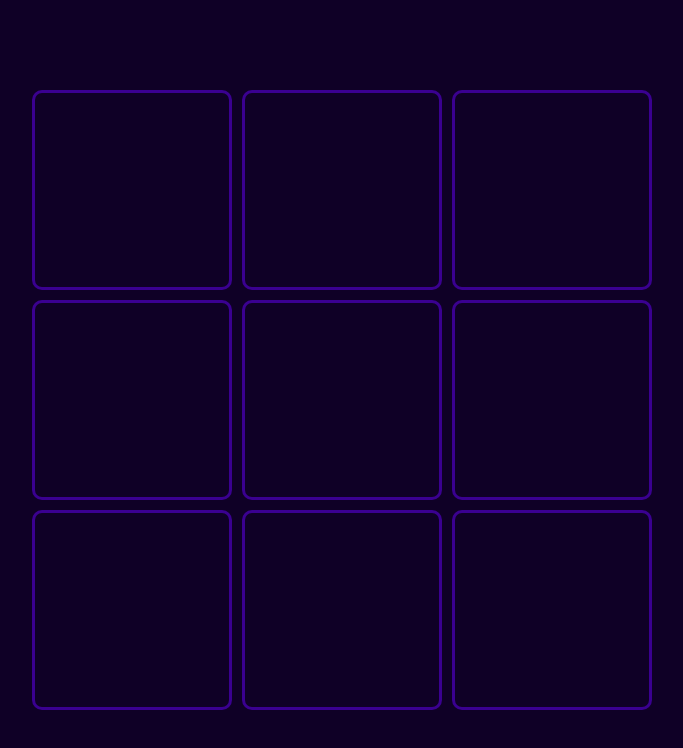
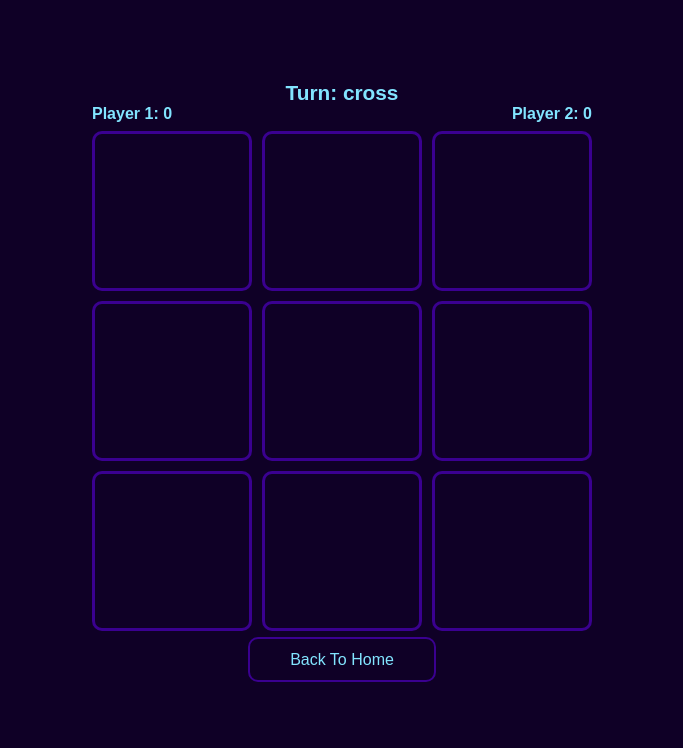
Before and after one commit to rlazar25/tic-tac-toe, a React (Vite) app: page /gamePage in a window 1280 px wide. Shown: the top 748 px of the page, without its empty margins (298-981 px from the left). Built offline with nearby package versions, Linux system fonts and the light colour scheme.

Commit message:
Added who is on the move, players and their score

```diff
--- a/src/index.scss
+++ b/src/index.scss
@@ -5,7 +5,7 @@
   font-family: sans-serif;
 }
 
-:root{
+:root {
   --color-bg: #0f0026;
   --color-text: #82e4ff;
   --color-border: #3a0090;
@@ -14,7 +14,6 @@
   --color-cross: #ff4a3a;
   --color-circle: #3aa6ff;
 }
-
 
 body {
   color: var(--color-text);
@@ -25,7 +24,7 @@ body {
   align-items: center;
 }
 
-.app {
+.gamePage {
   display: flex;
   flex-direction: column;
   justify-content: center;
@@ -33,15 +32,32 @@ body {
   position: relative;
   gap: 20px;
 
+  .gameInfo {
+    text-align: center;
+    font-weight: 600;
+    position: absolute;
+    top: -50px;
+
+    .msg {
+      font-size: 1.3rem;
+    }
+
+    .gameScore {
+      display: flex;
+      justify-content: space-between;
+      width: 500px;
+    }
+  }
   .gameContainer {
-    width: 620px;
+    width: 500px;
     display: flex;
     flex-wrap: wrap;
+    justify-content: center;
     gap: 10px;
 
     .gameCell {
-      width: 200px;
-      height: 200px;
+      width: 160px;
+      height: 160px;
       padding: 20px;
       display: flex;
       justify-content: center;
@@ -56,9 +72,9 @@ body {
       }
 
       .circle {
-        width: 85%;
-        height: 85%;
-        border: 25px solid var(--color-circle);
+        width: 100%;
+        height: 100%;
+        border: 20px solid var(--color-circle);
         border-radius: 100%;
         animation: showIn 0.3s ease-in-out forwards;
       }
@@ -77,8 +93,8 @@ body {
           content: "";
           background: var(--color-cross);
           position: absolute;
-          width: 100%;
-          height: 25px;
+          width: 110%;
+          height: 20px;
           border-radius: 40px;
         }
 
@@ -92,72 +108,63 @@ body {
     }
   }
 
-  .winningMsg {
+  .gameBtns {
     display: flex;
     justify-content: center;
     align-items: center;
     gap: 25px;
     position: absolute;
-    bottom: -75px;
+    bottom: -65px;
     font-size: 1.5rem;
     animation: showIn 0.5s ease-in-out forwards;
-
-    h2 {
-      font-size: 1.5rem;
-      color: var(--color-text);
-    }
   }
 }
 
 // home page
-.homePage{
+.homePage {
   display: flex;
   flex-direction: column;
   align-items: center;
   text-align: center;
   gap: 24px;
 
-  & .btn{
+  & .btn {
     width: 200px;
     font-size: 1.4rem;
-
-    &:hover{
-      box-shadow: 0 0 10px 3px var(--color-shadow);
-    }
   }
 }
 
 // edit page
-.editPage{
+.editPage {
   display: flex;
   flex-direction: column;
   gap: 30px;
   font-size: 1.4rem;
 
-  .editColor{
+  .editColor {
     display: flex;
     justify-content: center;
     align-items: center;
     gap: 20px;
   }
 
-  input[type="color"]{
+  input[type="color"] {
     background: none;
     outline: none;
     width: 50px;
     height: 40px;
     border-radius: 15px;
     cursor: pointer;
-    transition: all .3s ease;
+    transition: all 0.3s ease;
 
-    &:hover{
+    &:hover {
       scale: 1.05;
     }
   }
 }
 
 // button
-.btn{
+.btn {
   border: 2px solid var(--color-border);
   background: transparent;
   color: var(--color-text);
@@ -165,14 +172,14 @@ body {
   text-decoration: none;
   padding: 12px 40px;
   border-radius: 10px;
-  transition: all .3s ease;
+  transition: all 0.3s ease;
 
-  &:hover{
+  &:hover {
     border-color: var(--color-hover);
+    box-shadow: 0 0 10px 3px var(--color-shadow);
     scale: 1.05;
   }
 }
-
 
 // animation
 @keyframes showIn {
@@ -190,45 +197,44 @@ body {
 }
 
 // mobile
-@media (max-width: 640px){
-  .app{
+@media (max-width: 640px) {
+  .gamePage {
     align-self: center;
 
-    .gameContainer{
+    .gameInfo {
+      width: 310px;
+      .gameScore {
+        width: 100%;
+      }
+    }
+    .gameContainer {
       width: 310px;
       gap: 5px;
 
-      .gameCell{
+      .gameCell {
         width: 100px;
         height: 100px;
         padding: 10px;
 
-        .circle{
+        .circle {
           width: 80%;
           height: 80%;
           border-width: 12px;
         }
 
-        .cross{
+        .cross {
           &::before,
-          &::after{
+          &::after {
             height: 12px;
+            width: 90%;
           }
         }
       }
     }
-    .winningMsg{
+    .gameBtns {
       flex-direction: column;
-      bottom: -100px;
+      bottom: -50px;
       gap: 10px;
-
-      h2{
-        font-size: 1.2rem;
-      }
-
-      button{
-        padding: 8px 40px;
-      }
     }
   }
 }
--- a/src/pages/GamePage.jsx
+++ b/src/pages/GamePage.jsx
@@ -3,22 +3,30 @@ import CellComponent from "../components/CellComponent"
 //redux
 import { useDispatch, useSelector } from "react-redux"
 import { restartGameAction } from "../store/gameSlice"
+import BackToHomeBtnComponent from "../components/BackToHomeBtnComponent"
 
 const GamePage = () => {
 
-  const {cells, winner} = useSelector(state => state.gameStore)
+  const {cells, winner, whoPlay, crossScore,circleScore} = useSelector(state => state.gameStore)
   const dispatch = useDispatch()
 
   return (
-    <div className="app">
+    <div className="gamePage">
+      <div className="gameInfo">
+          <p className="msg"> {winner ? (winner === "draw" ? "It's a Draw" : `Winner is ${winner}`) : `Turn: ${whoPlay}`}</p>
+          <div className="gameScore">
+            <p>Player 1: {crossScore}</p>
+            <p>Player 2: {circleScore}</p>
+          </div>
+      </div>
       <div className="gameContainer">
         {cells.map((cell, index) => {
           return <CellComponent key={index} cell={cell} id={index}  />
         })}
       </div>
+      <BackToHomeBtnComponent />
       {
-        winner && <div className="winningMsg">
-          <h2>{winner === "draw" ? "It's a Draw" : `Winner is ${winner.toUpperCase()}`}</h2>
+        winner && <div className="gameBtns">
           <button className="btn" onClick={() => dispatch(restartGameAction())}>Play Again</button>
         </div>
       }
--- a/src/store/gameSlice.js
+++ b/src/store/gameSlice.js
@@ -6,6 +6,8 @@ const gameSlice = createSlice({
     cells: Array(9).fill(""),
     whoPlay: "cross",
     winner: null,
+    crossScore: 0,
+    circleScore: 0
   },
   reducers: {
     clickCellAction: (state, action) => {
@@ -33,6 +35,11 @@ const gameSlice = createSlice({
         // condition for winner
         if(updatedCells[a] && updatedCells[a] === updatedCells[b] && updatedCells[b] === updatedCells[c]){
             state.winner = updatedCells[a]
+            if(state.winner === "cross") {
+              state.crossScore += 1
+            } else if(state.winner === "circle") {
+              state.circleScore += 1
+            }
             return
         }
         // if it is a draw
```
